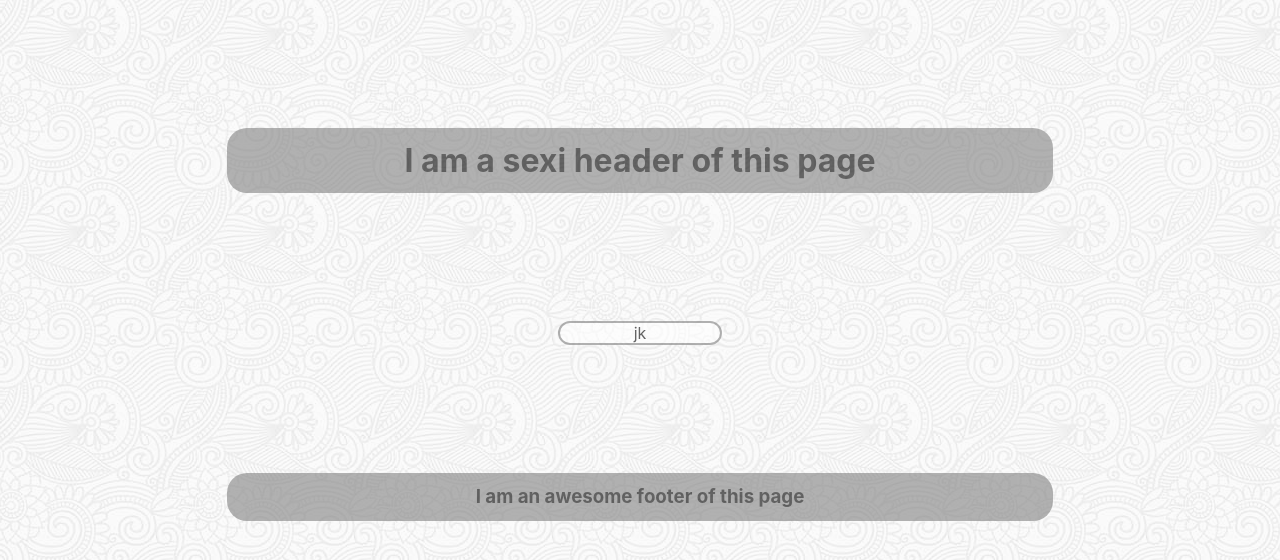
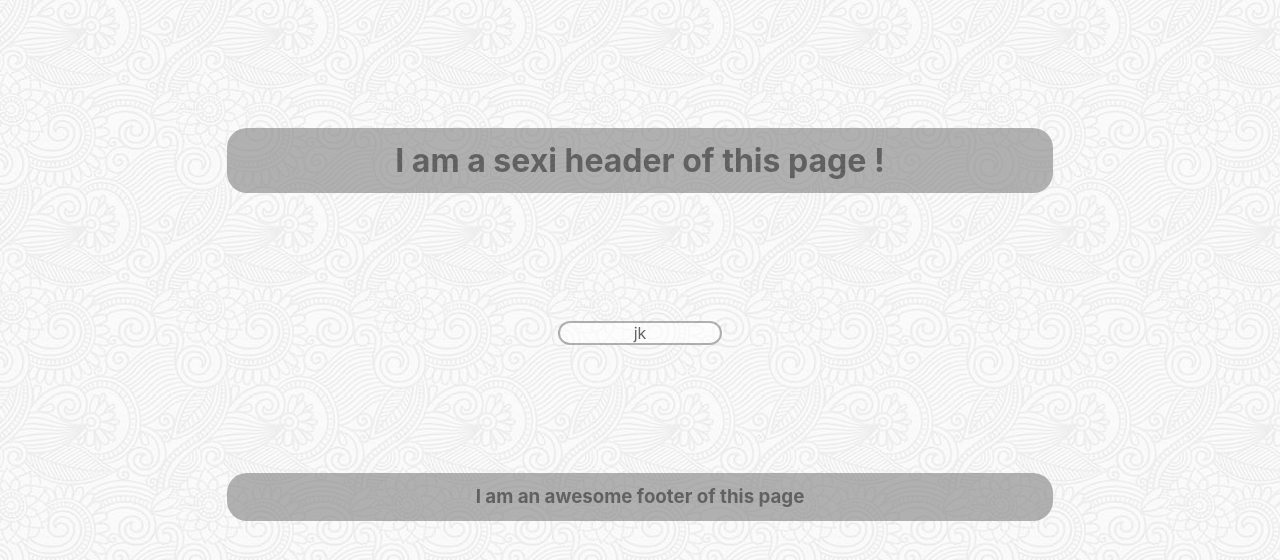
Before and after one commit to kunicka/my-ts-react-app, a React (Create React App) app: page / in a window 1280 px wide. Shown: the top 560 px of the page. Built offline with nearby package versions, Linux system fonts and the light colour scheme.

Commit message:
trial commit through VSC level

```diff
--- a/src/components/Header.tsx
+++ b/src/components/Header.tsx
@@ -3,7 +3,7 @@ import React from 'react'
 function Header() {
     return (
         <div>
-            <h1>I am a sexi header of this page</h1>
+            <h1>I am a sexi header of this page !</h1>
         </div>
     )
 }
```
